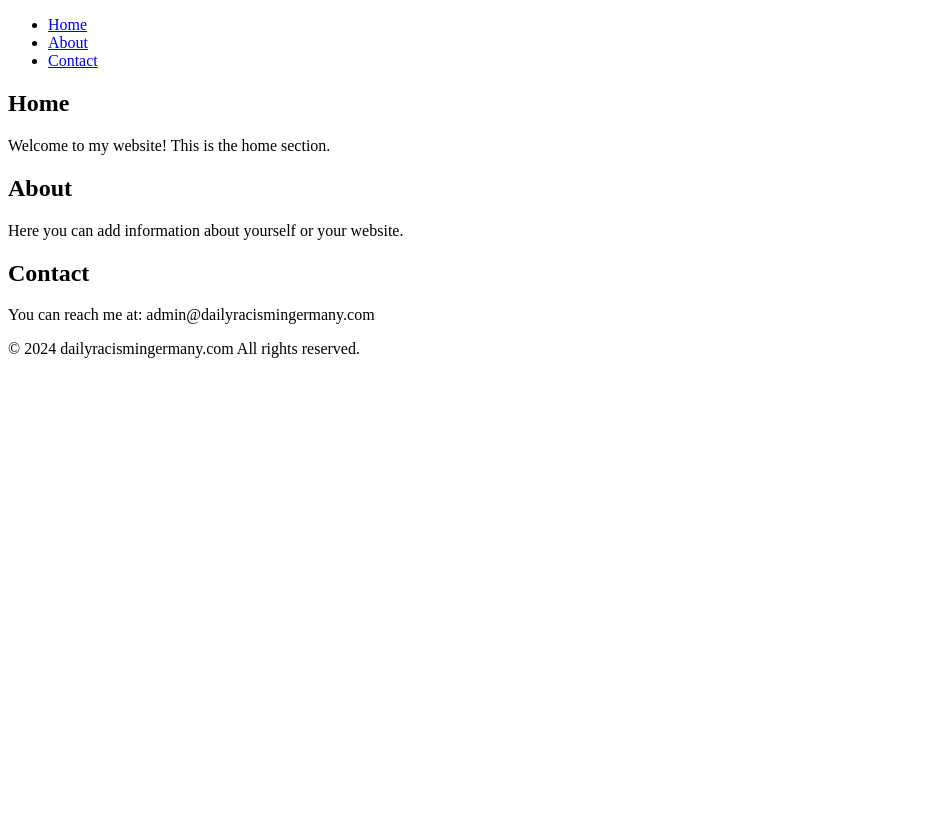
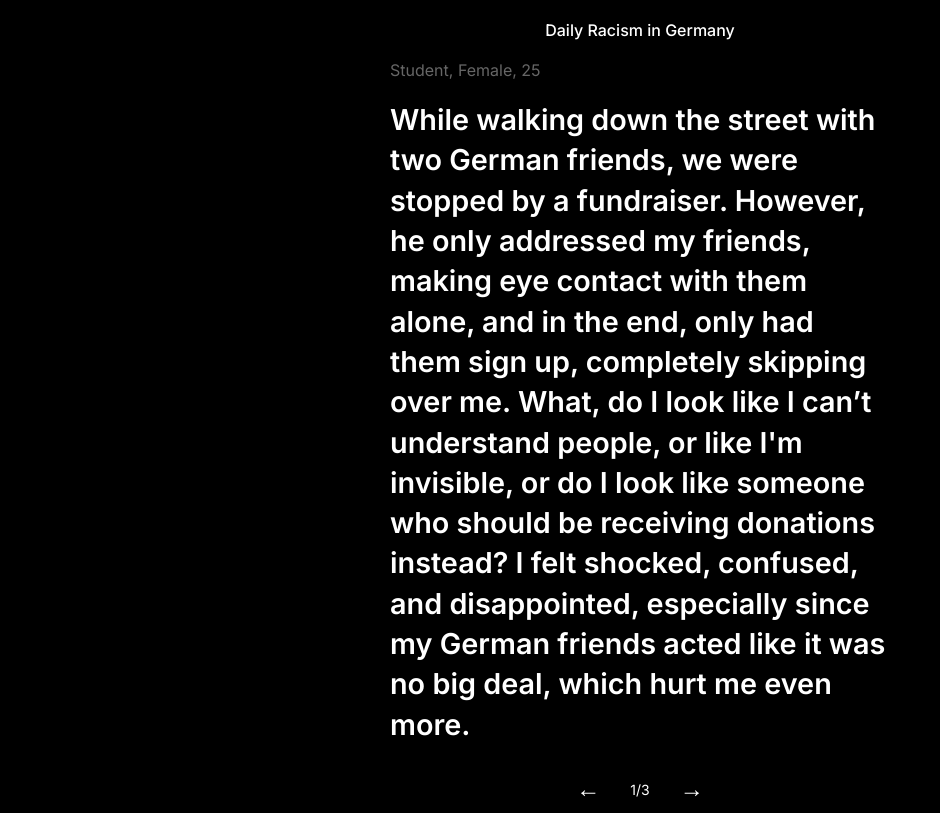
Before and after one commit to dailyracismingermany/website, a plain HTML site: page index.html in a window 1280 px wide. Shown: the whole page, without its empty margins (0-940 px from the left). Drawn offline with Linux system fonts and the light colour scheme.

Commit message:
updated style, content

```diff
--- a/index.html
+++ b/index.html
@@ -4,39 +4,34 @@
     <meta charset="UTF-8" />
     <meta name="viewport" content="width=device-width, initial-scale=1.0" />
     <title>Daily Racism in Germany</title>
-    <link rel="stylesheet" href="styles.css" />
+    <link rel="preconnect" href="https://fonts.googleapis.com" />
+    <link rel="preconnect" href="https://fonts.gstatic.com" crossorigin />
+    <link
+      href="https://fonts.googleapis.com/css2?family=Inter:ital,opsz,wght@0,14..32,100..900;1,14..32,100..900&display=swap"
+      rel="stylesheet"
+    />
+    <link rel="stylesheet" href="style.css" />
   </head>
   <body>
     <header>
-      <nav>
-        <ul>
-          <li><a href="#home">Home</a></li>
-          <li><a href="#about">About</a></li>
-          <li><a href="#contact">Contact</a></li>
-        </ul>
-      </nav>
+      <div>Daily Racism in Germany</div>
     </header>
 
-    <main>
-      <section id="home">
-        <h2>Home</h2>
-        <p>Welcome to my website! This is the home section.</p>
-      </section>
+    <main class="story-container">
+      <div class="story-info">
+        <span class="profession">Teacher</span>,
+        <span class="gender">Female</span>,
+        <span class="age">34</span>
+      </div>
 
-      <section id="about">
-        <h2>About</h2>
-        <p>Here you can add information about yourself or your website.</p>
-      </section>
+      <div class="story-content">Your story content will go here...</div>
 
-      <section id="contact">
-        <h2>Contact</h2>
-        <p>You can reach me at: admin@dailyracismingermany.com</p>
-      </section>
+      <div class="story-navigation">
+        <button class="nav-btn prev-btn">←</button>
+        <span class="story-counter">1/100</span>
+        <button class="nav-btn next-btn">→</button>
+      </div>
     </main>
-
-    <footer>
-      <p>&copy; 2024 dailyracismingermany.com All rights reserved.</p>
-    </footer>
 
     <script src="script.js"></script>
   </body>
--- a/script.js
+++ b/script.js
@@ -0,0 +1,55 @@
+let currentStory = 1;
+let stories = [];
+let totalStories = 0;
+
+// Fetch stories when page loads
+async function loadStories() {
+  try {
+    console.log("Fetching stories...");
+    const response = await fetch("/stories.json");
+    if (!response.ok) {
+      throw new Error(`HTTP error! status: ${response.status}`);
+    }
+    const data = await response.json();
+    console.log("Stories loaded:", data);
+    stories = data.stories;
+    totalStories = stories.length;
+    updateStoryContent();
+  } catch (error) {
+    console.error("Error loading stories:", error);
+    document.querySelector(".story-content").textContent =
+      "Error loading stories. Please try again later.";
+  }
+}
+
+// Call this when page loads
+loadStories();
+
+function updateStoryCounter() {
+  document.querySelector(
+    ".story-counter"
+  ).textContent = `${currentStory}/${totalStories}`;
+}
+
+function updateStoryContent() {
+  const story = stories[currentStory - 1];
+  document.querySelector(".profession").textContent = story.profession;
+  document.querySelector(".gender").textContent = story.gender;
+  document.querySelector(".age").textContent = story.age;
+  document.querySelector(".story-content").textContent = story.content;
+  updateStoryCounter();
+}
+
+document.querySelector(".prev-btn").addEventListener("click", () => {
+  if (currentStory > 1) {
+    currentStory--;
+    updateStoryContent();
+  }
+});
+
+document.querySelector(".next-btn").addEventListener("click", () => {
+  if (currentStory < totalStories) {
+    currentStory++;
+    updateStoryContent();
+  }
+});
--- /dev/null
+++ b/stories.json
@@ -0,0 +1,22 @@
+{
+  "stories": [
+    {
+      "profession": "Student",
+      "gender": "Female",
+      "age": 25,
+      "content": "While walking down the street with two German friends, we were stopped by a fundraiser. However, he only addressed my friends, making eye contact with them alone, and in the end, only had them sign up, completely skipping over me. What, do I look like I can’t understand people, or like I'm invisible, or do I look like someone who should be receiving donations instead? I felt shocked, confused, and disappointed, especially since my German friends acted like it was no big deal, which hurt me even more."
+    },
+    {
+      "profession": "Student",
+      "gender": "Female",
+      "age": 25,
+      "content": "At the grocery store near my home, the cashier would always joke and laugh with German customers, but his expression changed when he got to me. Once, when I told him I didn’t need a receipt as usual, he replied, “Of course, you don’t.” That was when I realized he was targeting me, and it felt extremely uncomfortable. After that, I never went back to that store, opting to walk ten minutes longer to a place with a self-checkout."
+    },
+    {
+      "profession": "Student",
+      "gender": "Female",
+      "age": 25,
+      "content": "When I got home, two young people came out of the elevator, paused when they saw me, made an 'Asian prayer' gesture, and squeezed by me with a sneer as they exited. I was just returning home and encountered people who picked a fight for no reason, making me feel depressed and immediately lose my sense of belonging in my own building."
+    }
+  ]
+}
--- a/style.css
+++ b/style.css
@@ -0,0 +1,61 @@
+body {
+    font-family: 'Inter', sans-serif;
+    margin: 0;
+    padding: 0;
+    color:rgb(255,255,255);
+    background-color: rgb(0,0,0);
+    min-height: 100vh;
+    display: flex;
+    flex-direction: column;
+}
+
+header{
+    text-align: center;
+    padding: 20px 0;
+    /* font-size: 1.5rem; */
+    font-weight: 500;
+}
+
+.story-container {
+    display: flex;
+    flex-direction: column;
+    gap: 20px;
+    max-width: 500px;
+    margin: auto;
+}
+
+.story-info {
+    text-align: left;
+    color: #666;
+}
+
+.story-content {
+    min-height: 200px;
+    line-height: 1.4;
+    font-size: 1.8rem;
+    font-weight: 600;
+}
+
+.story-navigation {
+    display: flex;
+    align-items: center;
+    justify-content: center;
+    gap: 20px;
+}
+
+.nav-btn {
+    border: none;
+    background: none;
+    font-size: 24px;
+    cursor: pointer;
+    padding: 10px;
+    color:inherit;
+}
+
+.nav-btn:hover {
+    opacity: 0.7;
+}
+
+.story-counter {
+    font-size: 14px;
+}
```
